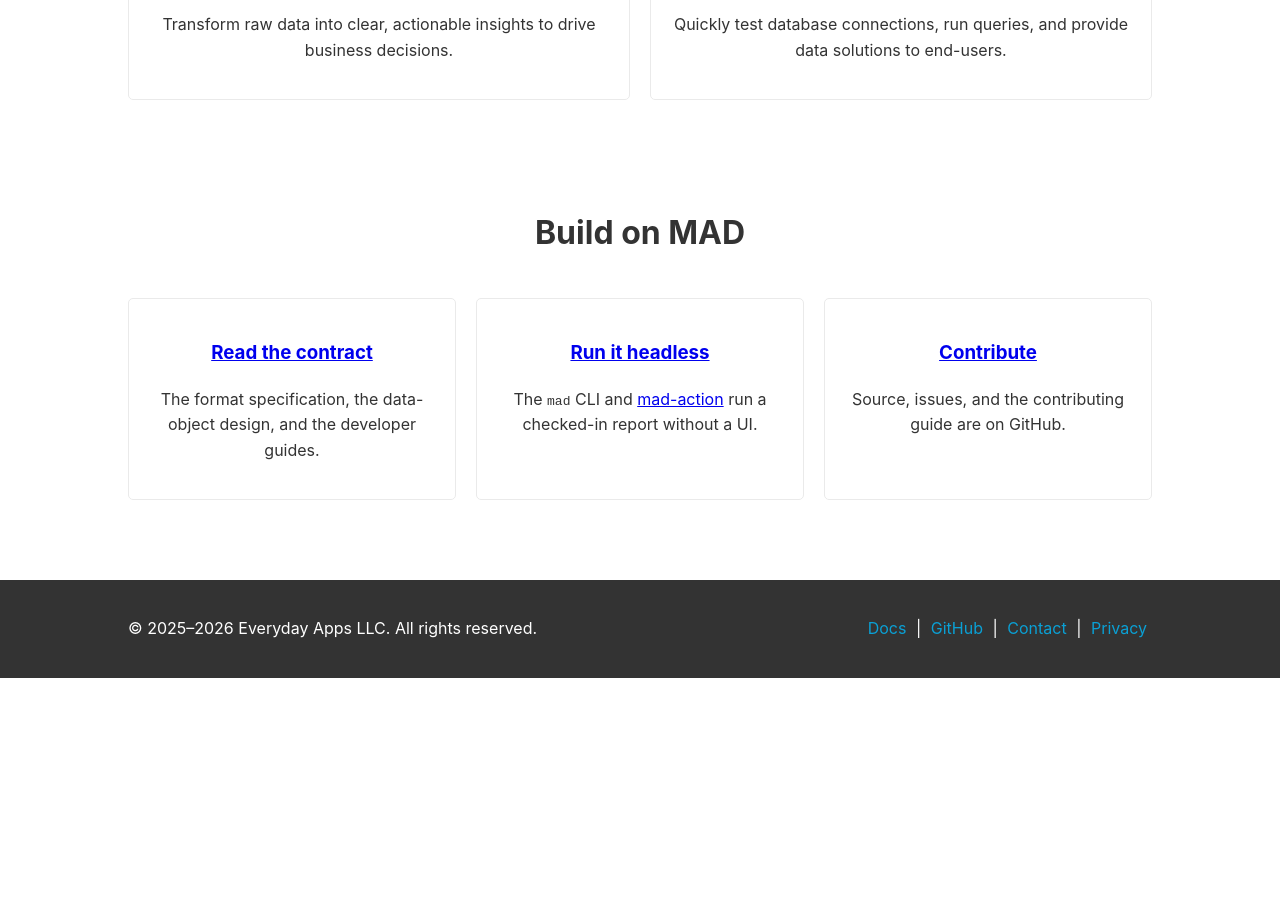
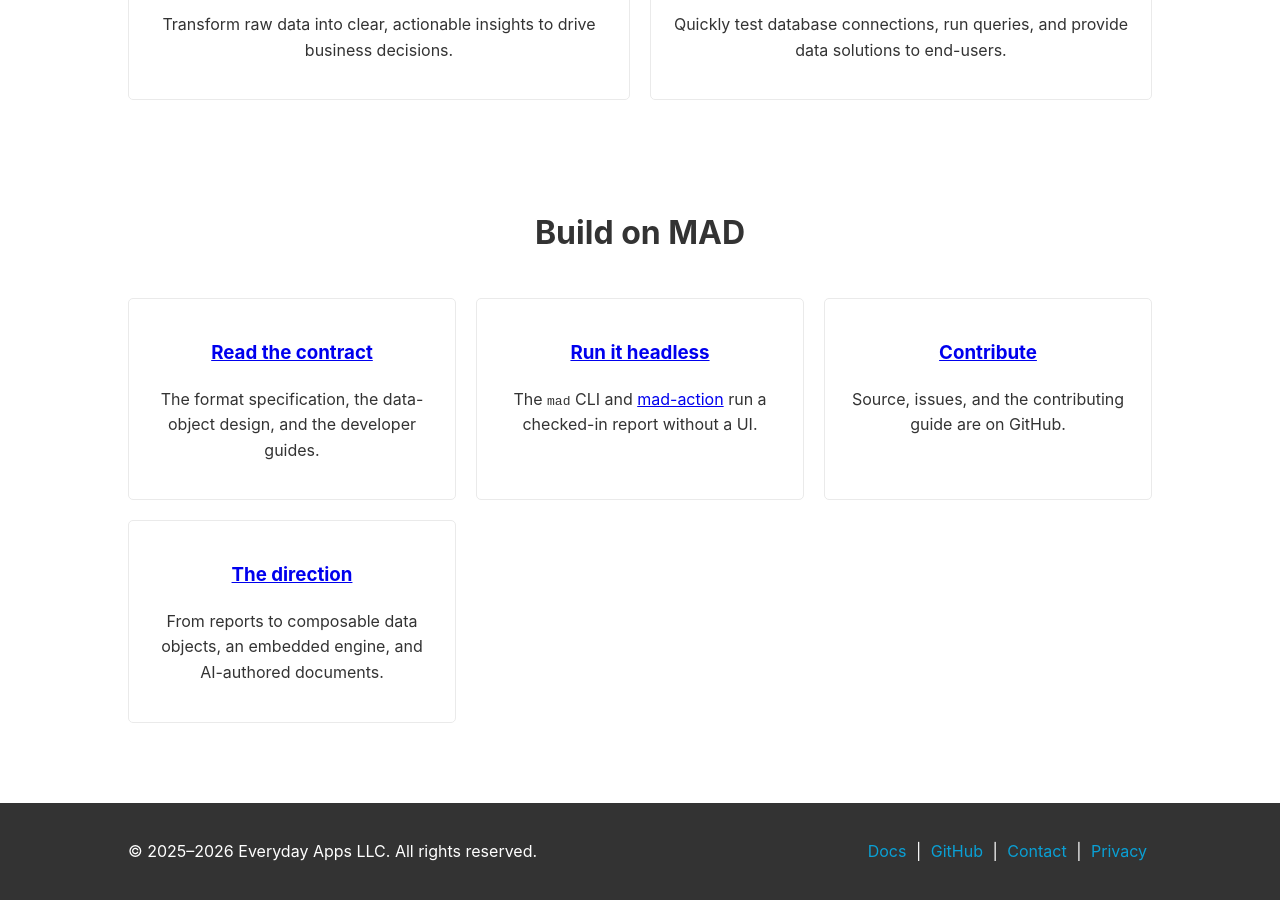
Before and after one commit to mthomason/mad.github.io, a Jekyll site: the page built from index.html, in a window 1280 px wide and 900 px high, scrolled down 2724 px. Built offline with Jekyll 4.4.1, drawn with Linux system fonts in a browser that asks for light colours; before the commit the page ends 3402 px from its top, so only the background shows below that.

Commit message:
site: link the public vision from the developer section
Signed-off-by: Michael Thomason <mthomason@gmail.com>

```diff
--- a/index.html
+++ b/index.html
@@ -154,6 +154,10 @@ lang: en
 					<h3><a href="https://github.com/mthomason/MAD">Contribute</a></h3>
 					<p>Source, issues, and the contributing guide are on GitHub.</p>
 				</div>
+				<div class="audience-item">
+					<h3><a href="https://docs.everydayapps.com/vision.html">The direction</a></h3>
+					<p>From reports to composable data objects, an embedded engine, and AI-authored documents.</p>
+				</div>
 			</div>
 		</div>
 	</section>
```
